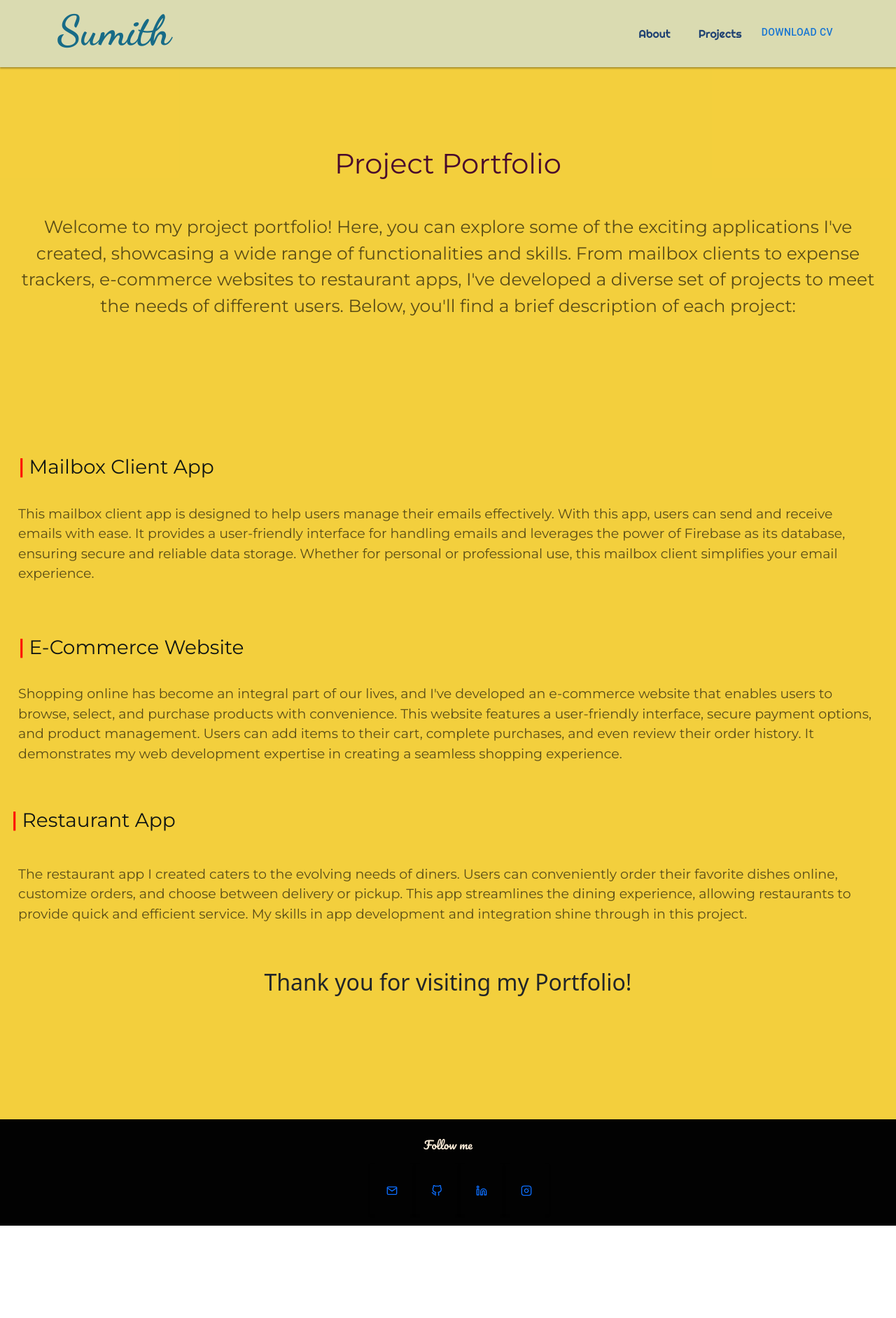
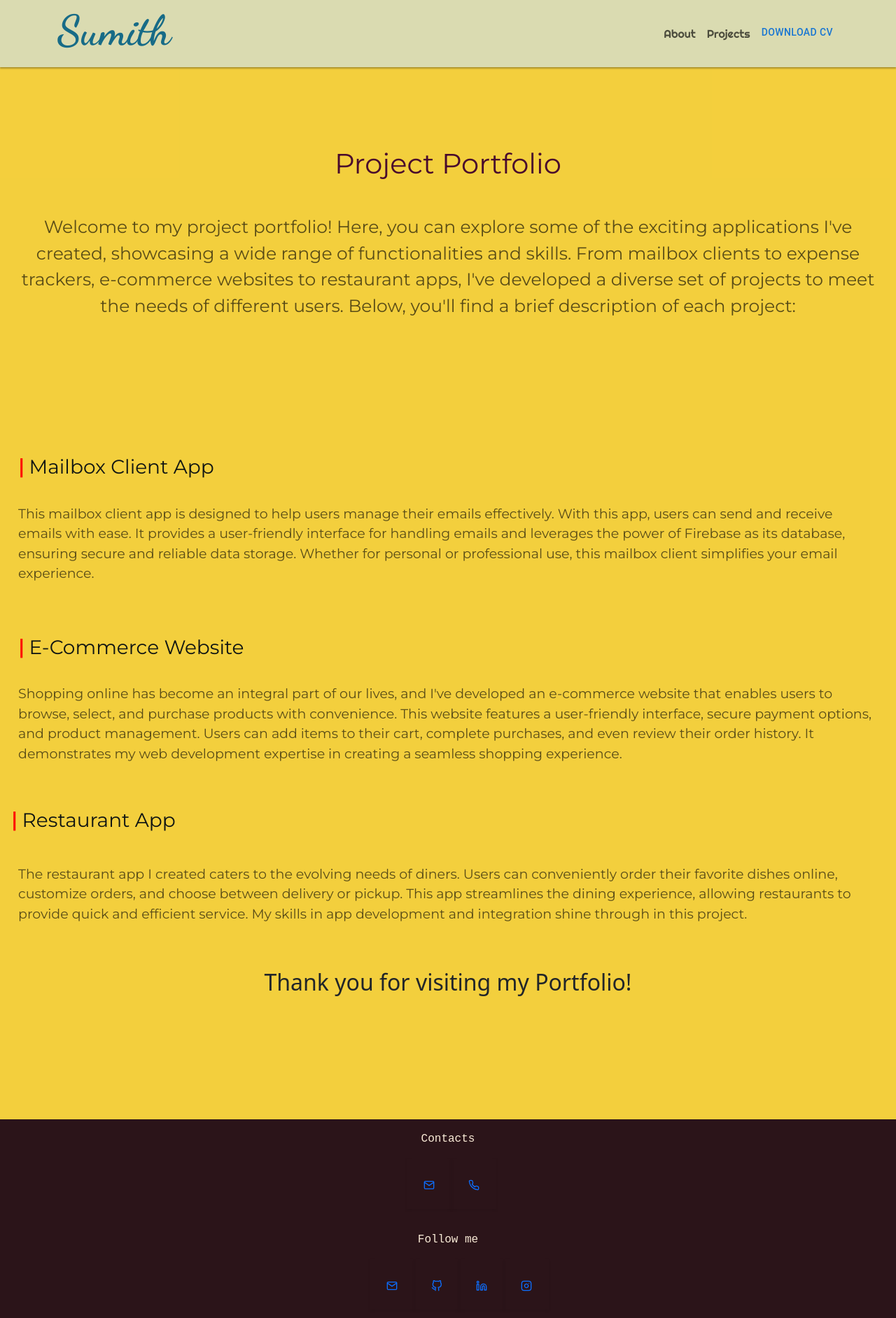
Before and after one commit to sumith-tech/my-profile, a React (Create React App) app: page /project in a window 1280 px wide. Shown: the top 1884 px of the page at 70% size. Before the commit the page ends 1752 px from the top, so only its background shows below. Built offline with nearby package versions, Linux system fonts and the light colour scheme.

Commit message:
added contact me

```diff
--- a/src/App.js
+++ b/src/App.js
@@ -1,7 +1,3 @@
-// Import the functions you need from the SDKs you need
-import { initializeApp } from "firebase/app";
-// TODO: Add SDKs for Firebase products that you want to use
-// https://firebase.google.com/docs/web/setup#available-libraries
 
 import React from "react";
 import HeaderNavbar from "./Components/HeaderNavbar";
@@ -10,18 +6,8 @@ import Projectpage from "./Components/Projectpage";
 import { BrowserRouter, Route, Routes } from "react-router-dom";
 import Mainprofile from "./Components/Mainprofile";
 
-// Your web app's Firebase configuration
-const firebaseConfig = {
-  apiKey: "AIzaSyCP1cngQXA1_e5fAcOKCP5V9__DO-Qgn74",
-  authDomain: "sumith-3a974.firebaseapp.com",
-  projectId: "sumith-3a974",
-  storageBucket: "sumith-3a974.appspot.com",
-  messagingSenderId: "1091524650501",
-  appId: "1:1091524650501:web:add3bfce63ed2b89d75e6c"
-};
 
-// Initialize Firebase
-const app = initializeApp(firebaseConfig);
+
 const App = () => {
   return (
     <div>
--- a/src/Components/Footer.js
+++ b/src/Components/Footer.js
@@ -1,12 +1,17 @@
-import { FiGithub, FiMail, FiLinkedin, FiInstagram } from "react-icons/fi";
+import {
+  FiGithub,
+  FiMail,
+  FiLinkedin,
+  FiInstagram,
+  FiPhone,
+} from "react-icons/fi";
 import classes from "./Footer.module.css";
 
 const socialLinks = [
   {
     id: 1,
     icon: <FiMail />,
-
-    url: "https://www.sumith2200.ss@gmail.com/",
+    url: "https://sumith2200.ss@gmail.com/",
   },
   {
     id: 2,
@@ -29,8 +34,34 @@ const socialLinks = [
 const Footer = () => {
   return (
     <div className={classes.footcontainor}>
+      <div>
+        <p className={classes.follw}>Contacts</p>
+        <ul className={classes.lists1}>
+          <a
+            href="mailto:sumith2200.ss@gmail.com"
+            target="__blank"
+            key="6"
+            className="text-gray-400 hover:text-indigo-500 dark:hover:text-indigo-400 cursor-pointer rounded-lg bg-gray-50 dark:bg-ternary-dark hover:bg-gray-100 shadow-sm p-4 duration-300"
+          >
+            <i className="text-xl sm:text-2xl md:text-3xl">
+              <FiMail />
+            </i>
+          </a>{" "}
+          <a
+            href="tel:+918610072412"
+            target="__blank"
+            key="5"
+            className="text-gray-400 hover:text-indigo-500 dark:hover:text-indigo-400 cursor-pointer rounded-lg bg-gray-50 dark:bg-ternary-dark hover:bg-gray-100 shadow-sm p-4 duration-300"
+          >
+            <i className="text-xl sm:text-2xl md:text-3xl">
+              <FiPhone />
+            </i>
+          </a>
+        </ul>
+      </div>
+      <div>
         <p className={classes.follw}>Follow me</p>
-      <ul className={classes.lists}>
+        <ul className={classes.lists2}>
           {socialLinks.map((link) => (
             <a
               href={link.url}
@@ -44,6 +75,7 @@ const Footer = () => {
           ))}
         </ul>
       </div>
+    </div>
   );
 };
 
--- a/src/Components/Footer.module.css
+++ b/src/Components/Footer.module.css
@@ -1,19 +1,42 @@
 .footcontainor {
   display: flex;
-  align-items: center;
-  padding-top: 0.5em;
-  background-color: rgb(2, 2, 2);
+  background-color: rgb(43, 20, 25);
   width: 100%;
-  flex-wrap: wrap;
   align-content: center;
   flex-direction: column;
-}
-.lists {
-  display: flex;
+  justify-content: center;
   align-items: center;
 }
-.follw{
-    padding-top: 1em;
-    font-family: 'Pacifico', cursive;
-    color: antiquewhite;
+.lists2 {
+  display: flex;
+  justify-content: center;
+  align-items: center;
 }
+.follw {
+  padding-top: 1em;
+  text-align: center;
+  font-family: 'Roboto Mono', monospace;
+  color: antiquewhite;
+}
+.contact {
+  display: flex;
+
+  padding-left: 2em;
+
+  color: aliceblue;
+}
+a {
+  text-decoration: none;
+}
+.contactheader {
+  padding-top: 1em;
+
+  font-family: 'Roboto Mono', monospace;
+  color: antiquewhite;
+}
+.lists1 {
+  display: flex;
+  justify-content: center;
+  align-items: center;
+  padding-right: 1.4em;
+}
--- a/src/Components/HeaderNavbar.js
+++ b/src/Components/HeaderNavbar.js
@@ -11,28 +11,14 @@ const HeaderNavbar = () => {
       <Container className={classes.navcontainor}>
         <h2 className={classes.nametag}>Sumith</h2>
         <Nav style={{ color: "black" }} className={classes.navLinks}>
-          <Nav.Link
-            style={{
-              color: "#1F4172",
-              paddingLeft: "20px",
-              paddingRight: "20px",
-            }}
-            href="/"
-          >
+          <Nav.Link className={classes.link} href="/">
             About
           </Nav.Link>
-          <Nav.Link
-            style={{
-              color: "#1F4172",
-              paddingLeft: "20px",
-              paddingRight: "20px",
-            }}
-            href="/project"
-          >
+          <Nav.Link className={classes.link} href="/project">
             Projects
           </Nav.Link>
           <a href={resume} download="Resume">
-            <Button>Download CV</Button>
+            <Button className={classes.btn}>Download CV</Button>
           </a>
         </Nav>
       </Container>
--- a/src/Components/HeaderNavbar.module.css
+++ b/src/Components/HeaderNavbar.module.css
@@ -1,27 +1,50 @@
 .navcontainor {
   display: flex;
   align-items: flex-end;
-
 }
 .navLinks {
   display: flex;
-  font-family: 'Righteous', sans-serif;
-  color: #04364A;
-
+  font-family: "Righteous", sans-serif;
+  color: #04364a;
+}
+.link {
+  color: #1f4172;
+  padding-left: 20px;
+  padding-right: 20px;
 }
 .nametag {
   font-family: "Dancing Script", cursive;
   font-weight: 700;
-  color: #176B87;
+  color: #176b87;
   font-size: 60px;
 }
 .navhead {
+  display: flex;
   z-index: 1;
-  width: 100%;
-  background-size: 100%;
+  max-width: 100%;
   font-family: "Mukta", sans-serif;
   font-weight: 500;
   box-shadow: 0px 2px 2px rgba(0, 0, 0, 0.3);
   background-color: #d2dfd8bf !important;
   backdrop-filter: blur(0.3px);
 }
+@media only screen and (max-width: 400px) {
+  .nametag {
+    font-family: "Dancing Script", cursive;
+    font-weight: 400;
+    color: #176b87;
+    font-size: 30px;
+  }
+  .link {
+    padding-left: 10px;
+    padding-right: 10px;
+    font-size: 2px;
+  }
+  .btn{
+    font-size: 10px;
+  }
+  .navcontainor {
+    display: flex;
+    align-items: center;
+  }
+}
--- a/src/Components/Mainprofile.js
+++ b/src/Components/Mainprofile.js
@@ -1,7 +1,7 @@
 import React, { Fragment } from "react";
 import classes from "./Mainprofile.module.css";
 import pic from "../assets/abstract-digital-grid-black-background.jpg";
-import { Fullscreen } from "@mui/icons-material";
+
 const Mainprofile = () => {
   return (
     <Fragment>
--- a/src/Components/Mainprofile.module.css
+++ b/src/Components/Mainprofile.module.css
@@ -58,8 +58,7 @@
     margin-bottom: 2em;
   }
   .para1,
-  .para2,
-  .para3 {
+  .para2 {
     margin-left: 30px;
   }
   .para1 {
@@ -73,9 +72,34 @@
     margin-left: 10px;
   }
 }
+@media only screen and (max-width: 400px) {
+  .para1 {
+    margin-top: 14em;
+  }
+  .image {
+    height: 2200px;
+  }
+  .para1,
+  .para2 {
+    margin-left: 10px;
+  }
+}
+@media only screen and (max-width: 500px) {
+  .para1 {
+    margin-top: 16em;
+  }
+  .image {
+    height: 2400px;
+  }
+  .para1,
+  .para2 {
+    margin-left: 10px;
+  }
+}
+
 .hi {
   color: whitesmoke;
   font-size: 40px;
   padding-bottom: 5px;
   margin-top: 5em;
-}
+  }
--- a/src/Components/Projectpage.module.css
+++ b/src/Components/Projectpage.module.css
@@ -93,6 +93,80 @@
   }
 
 }
+@media only screen and (max-width: 400px) {
+  .content {
+    width: 100% !important;
+    margin-right: 50px;
+  }
+  .mainpage{
+    height: 2400px;
+
+  }
+  .aboutproject{
+    font-size: small;
+    margin-bottom: 2em;
+
+  }
+  .mainpage {
+    max-width: 100%;
+  }
+  .para1,.para2,.para3{
+
+    margin-left: 30px;
+  }
+  .para1{
+    margin-top: 3em;
+  }
+  .heading2,.heading1,.heading3 {
+    padding: 10px;
+    text-align: center;
+    margin-left: 10px;
+  }
+  .hi {
+    font-size: 20px;
+    padding-bottom: 1em;
+    margin-top: 3em;
+  }
+
+
+}
+@media only screen and (max-width: 500px) {
+  .content {
+    width: 100% !important;
+    margin-right: 50px;
+  }
+  .mainpage{
+    height: 2500px;
+
+  }
+  .aboutproject{
+    font-size: small;
+    margin-bottom: 2em;
+
+  }
+  .mainpage {
+    max-width: 100%;
+  }
+  .para1,.para2,.para3{
+
+    margin-left: 30px;
+  }
+  .para1{
+    margin-top: 5em;
+  }
+  .heading2,.heading1,.heading3 {
+    padding: 10px;
+    text-align: center;
+    margin-left: 10px;
+  }
+  .hi {
+    font-size: 20px;
+    padding-bottom: 1em;
+    margin-top: 4em;
+  }
+
+
+}
 .hi {
   color: rgb(73, 10, 45);
   font-size: 40px;
```
Lines whose indentation alone changed are shown as unchanged.
